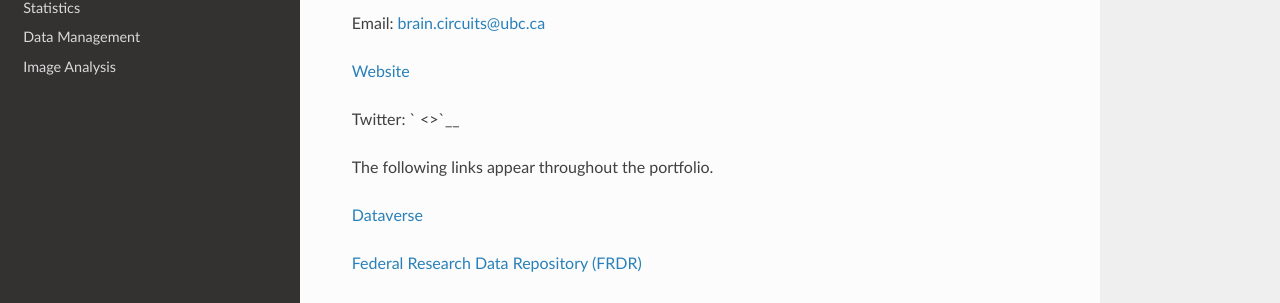
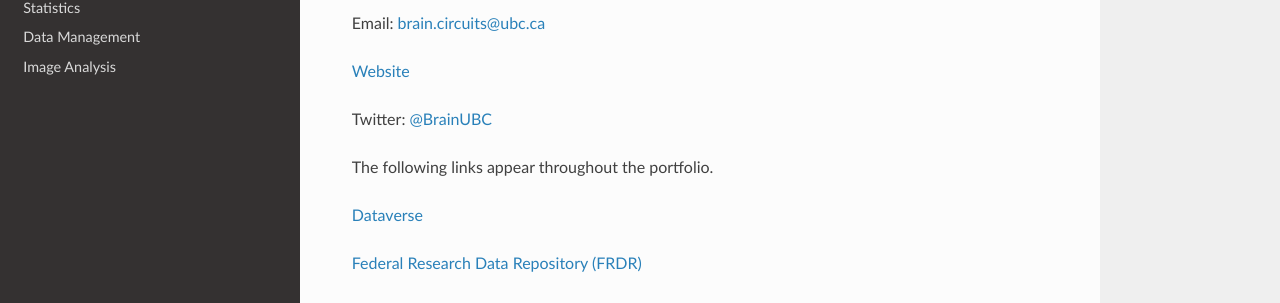
Before and after one commit to ubcbraincircuits/onboarding, a Sphinx documentation site: the page built from source/cluster.rst, in a window 1280 px wide. Shown: the part 308-611 px from the top of the page. Built offline with Sphinx 7.4.7 and the Read the Docs theme 2.0.0, drawn with Linux system fonts in a browser that asks for light colours; pages that are not in the unit, such as notebooks, are missing from menus.

Commit message:
Add Twitter link

```diff
--- a/source/cluster.rst
+++ b/source/cluster.rst
@@ -23,7 +23,7 @@ Email: brain.circuits@ubc.ca
 
 `Website <https://braincircuits.centreforbrainhealth.ca/>`__
 
-Twitter: ` <>`__
+Twitter: `@BrainUBC <https://twitter.com/BrainUBC>`__
 
 The following links appear throughout the portfolio.
 
```
